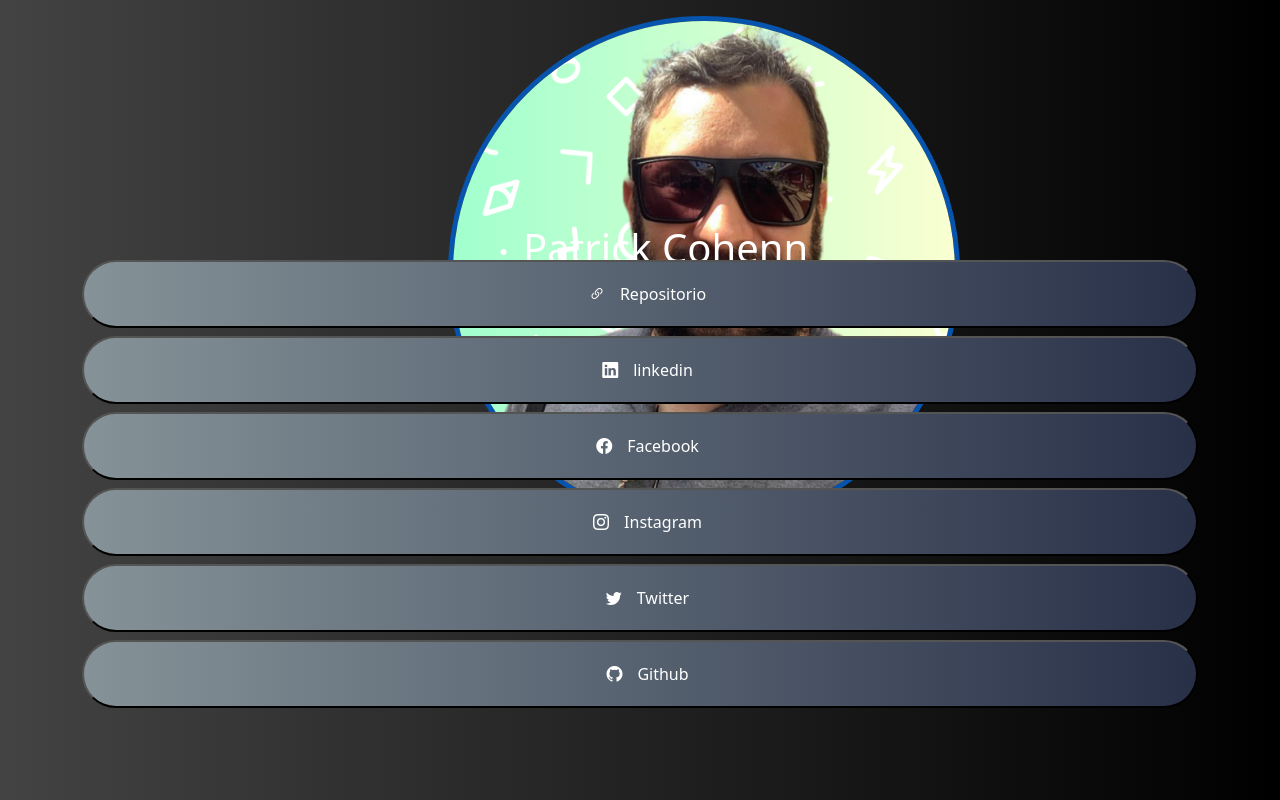
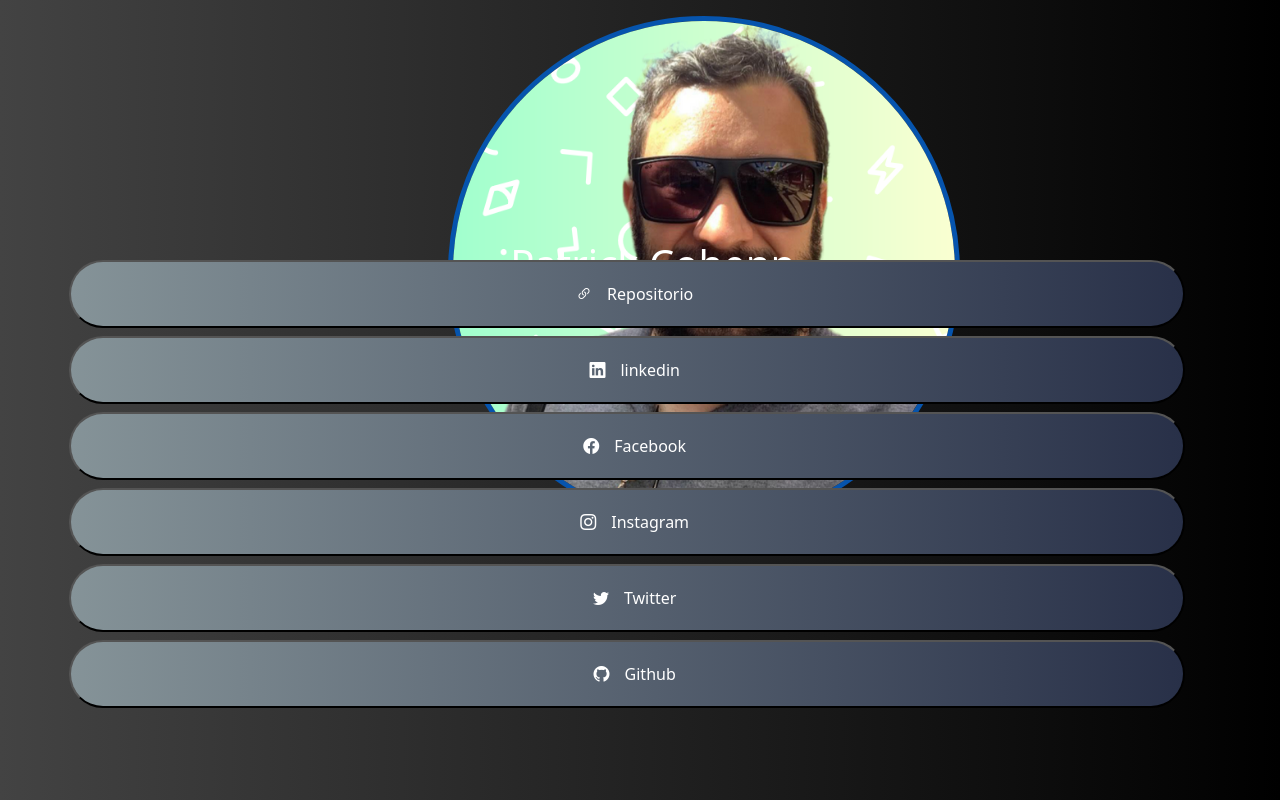
Before and after one commit to patrickcohenn/linktree-recriando, a Flask app: page / in a window 1280 px wide. Run offline with Flask 2, Linux system fonts and the light colour scheme.

```diff
--- a/static/css/style.css
+++ b/static/css/style.css
@@ -6,6 +6,7 @@
 }
 
 body{
+    width: 98%;
     background: #000000;  /* fallback for old browsers */
     background: -webkit-linear-gradient(to right, #434343, #000000);  /* Chrome 10-25, Safari 5.1-6 */
     background: linear-gradient(to right, #434343, #000000); /* W3C, IE 10+/ Edge, Firefox 16+, Chrome 26+, Opera 12+, Safari 7+ */
@@ -25,7 +26,7 @@ body{
     text-align: center;
     left: 2vw;
     padding: 5vw;
-    top: 20vh;
+    top: 22vh;
     margin-bottom: 5px;
     text-shadow: 2px;
 }
```
Also changed, not shown: requirements.txt (added, +11 -0 lines), static/css/test.css (deleted), 1 other file.
